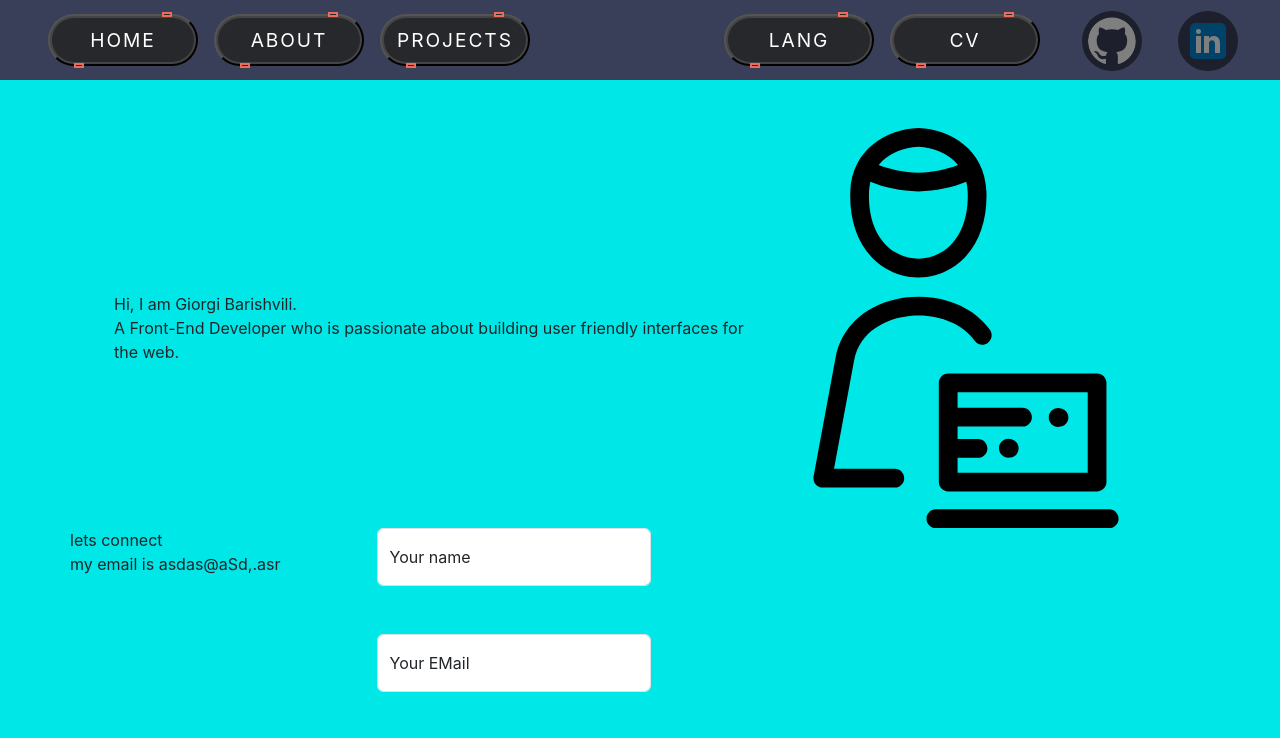
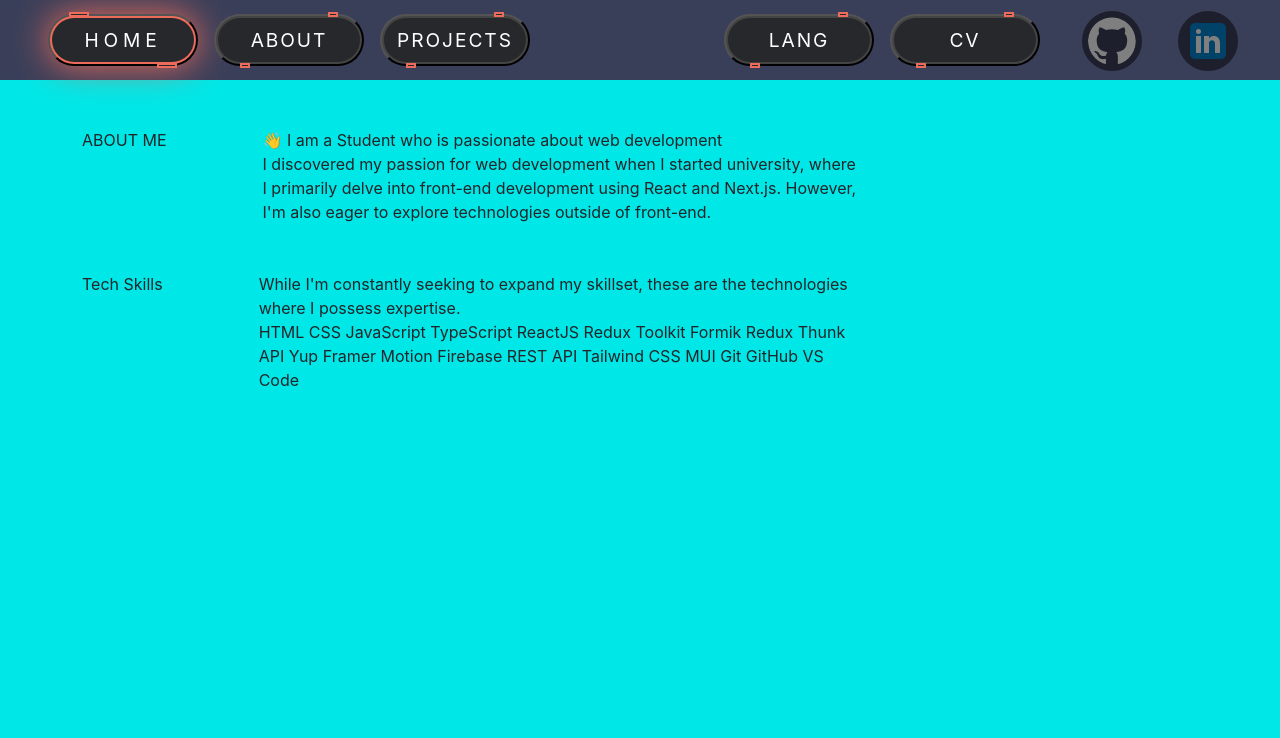
Before and after one commit to giorgibarishvili/Portfolio, a React (Create React App) app in the folder portfolio/: page /About in a window 1280 px wide. Shown: the top 738 px of the page. Built offline with nearby package versions, Linux system fonts and the light colour scheme.

Commit message:
added about me page

```diff
--- a/portfolio/src/App.js
+++ b/portfolio/src/App.js
@@ -1,14 +1,19 @@
 // import logo from './logo.svg';
-import { BrowserRouter as Router, Switch, Route } from "react-router-dom";
+import { BrowserRouter as Router, Route, Routes } from "react-router-dom";
 import "./App.css";
 import Navbar from "./components/Navbar";
 import HomePage from "./HomePage";
+import About from "./components/About";
 
 function App() {
   return (
     <Router>
       <Navbar />
-      <HomePage />
+      <Routes>
+        <Route path="/" exact Component={HomePage} />
+        <Route path="/About" Component={About}/>
+      </Routes>
+      {/* <HomePage /> */}
       {/* <Switch>
         <Route />
       </Switch> */}
--- a/portfolio/src/HomePage.js
+++ b/portfolio/src/HomePage.js
@@ -14,8 +14,8 @@ function HomePage() {
   return (
     <div className="container main">
       {/* <EmblaCarousel /> */}
-      <div className="who-am-i mt-5">
-        <div style={{ maxWidth: "652px" }}>
+      <div className="who-am-i mt-5 mb-5">
+        <div className="greetings">
           <Appear>
             {t("greetings")}
             <br />
@@ -27,7 +27,10 @@ function HomePage() {
         </Reveal>
       </div>
       <div className="form d-flex">
-        <div className="me-5">
+        <div
+          className="me-5 align-items-center d-flex"
+          //aq gavcherdi
+        >
           lets connect <br />
           my email is asdas@aSd,.asr
         </div>
@@ -42,6 +45,7 @@ function HomePage() {
                 placeholder="Input"
                 onChange={(e) => setUserName(e.target.value)}
                 autoComplete="off"
+                required
               />
               <label htmlFor="floatingInput">Your name</label>
             </div>
@@ -57,12 +61,13 @@ function HomePage() {
                 placeholder="Input"
                 onChange={(e) => setEMail(e.target.value)}
                 autoComplete="off"
+                required
               />
               <label htmlFor="floatingInput">Your EMail</label>
             </div>
           </Appear>
           <Appear>
-            <div className="form-floating input-frame pb-5">
+            <div className="form-floating input-frame pb-3">
               <textarea
                 className="input-field textarea form-floating form-control"
                 id="floatingInput"
@@ -74,6 +79,9 @@ function HomePage() {
               <label htmlFor="floatingInput">Enter text</label>
             </div>
           </Appear>
+          <Reveal>
+            <button className="mb-5" type="submit">Submit</button>
+          </Reveal>
           {/* <input
               style={{
                 height: "400px",
--- /dev/null
+++ b/portfolio/src/components/About.js
@@ -0,0 +1,34 @@
+import "../styles/About.css";
+function About() {
+  return (
+    <div className="container mt-5">
+      <div className="d-flex mb-5">
+        <div className="me-5 about-me">ABOUT ME</div>
+        <div className="ms-5 ragaca-span">
+          👋 I am a Student who is passionate about web development
+          <br />
+          <span>
+            I discovered my passion for web development when I started
+            university, where I primarily delve into front-end development using
+            React and Next.js. However, I'm also eager to explore technologies
+            outside of front-end.
+          </span>
+        </div>
+      </div>
+      <div className="d-flex">
+        <div className="me-5 about-me">Tech Skills</div>
+        <div className="ms-5 ragaca-span">
+          While I'm constantly seeking to expand my skillset, these are the
+          technologies where I possess expertise.
+          <br />
+          <span>
+            HTML CSS JavaScript TypeScript ReactJS Redux Toolkit Formik Redux
+            Thunk API Yup Framer Motion Firebase REST API Tailwind CSS MUI Git
+            GitHub VS Code
+          </span>
+        </div>
+      </div>
+    </div>
+  );
+}
+export default About;
--- a/portfolio/src/components/Navbar.js
+++ b/portfolio/src/components/Navbar.js
@@ -5,6 +5,7 @@ import i18n from "./i18n/i18n";
 import { useTranslation } from "react-i18next";
 import { ReactComponent as GithubLogo } from "../images/github-mark-white.svg";
 import { ReactComponent as Linkedin } from "../images/icons8-linkedin.svg";
+import { Link } from "react-router-dom";
 function Navbar() {
   const { t } = useTranslation();
   const [lang, setLang] = useState("en");
@@ -13,20 +14,39 @@ function Navbar() {
     setLang(newLang);
     i18n.changeLanguage(newLang);
   }
+  const [activeButton, setActiveButton] = useState("home");
+  const handleButtonClick = (buttonName) => {
+    setActiveButton(buttonName);
+  };
 
   // const [itsOn, setItsOn] = useState(false);
 
   return (
     <div className="navbar container-fluid">
       <div className="ms-5">
+        <Link to="/">
+          <Button
+            className={`me-3 ${activeButton === "home" ? "active" : ""}`}
+            onClick={() => handleButtonClick("home")}
+            // onClick={() => setItsOn(!itsOn)}
+          >
+            Home
+          </Button>
+        </Link>
+        <Link to="/About">
+          <Button
+            className={`me-3 ${activeButton === "about" ? "active" : ""}`}
+            onClick={() => handleButtonClick("about")}
+          >
+            About
+          </Button>
+        </Link>
         <Button
-          className="me-3"
-          // onClick={() => setItsOn(!itsOn)}
+          className={`me-3 ${activeButton === "projects" ? "active" : ""}`}
+          onClick={() => handleButtonClick("projects")}
         >
-          Home
+          Projects
         </Button>
-        <Button className="me-3">About</Button>
-        <Button className="me-3">Projects</Button>
       </div>
       <div className="asd me-5">
         <Button onClick={changeBetweenLanguages}>{t("language")}</Button>
--- /dev/null
+++ b/portfolio/src/styles/About.css
@@ -0,0 +1,6 @@
+.about-me {
+  justify-content: space-between;
+}
+.ragaca-span{
+    width: 600px;
+}
--- a/portfolio/src/styles/Button.css
+++ b/portfolio/src/styles/Button.css
@@ -14,7 +14,8 @@
     cursor: pointer; */
 }
 
-.btn-default:hover {
+.btn-default:hover,
+.btn-default.active {
   letter-spacing: 0.25em;
   background: #ec6b5b;
   color: white;
@@ -23,7 +24,7 @@
 
 .btn-default::before {
   border-radius: 50px; /*mrgvali*/
-    content: '';
+  content: "";
   position: absolute;
   inset: 2px;
   background: #27282c;
@@ -41,7 +42,7 @@
 }
 
 .btn-default i::before {
-    content: '';
+  content: "";
   position: absolute;
   top: -3.5px;
   left: 80%;
@@ -53,13 +54,14 @@
   transition: 0.5s;
 }
 
-.btn-default:hover i::before {
+.btn-default:hover i::before,
+.btn-default.active i::before {
   width: 20px;
   left: 20%;
 }
 
 .btn-default i::after {
-    content: '';
+  content: "";
   position: absolute;
   bottom: -3.5px;
   left: 20%;
@@ -71,7 +73,8 @@
   transition: 0.5s;
 }
 
-.btn-default:hover i::after {
+.btn-default:hover i::after,
+.btn-default.active i::after {
   width: 20px;
   left: 80%;
 }
--- a/portfolio/src/styles/Homepage.css
+++ b/portfolio/src/styles/Homepage.css
@@ -4,7 +4,7 @@
 .who-am-i {
   display: flex;
   align-items: center;
-  justify-content: center;
+  justify-content: space-between;
 }
 .input-field {
   width: 100%;
```
Lines whose indentation alone changed are shown as unchanged.
